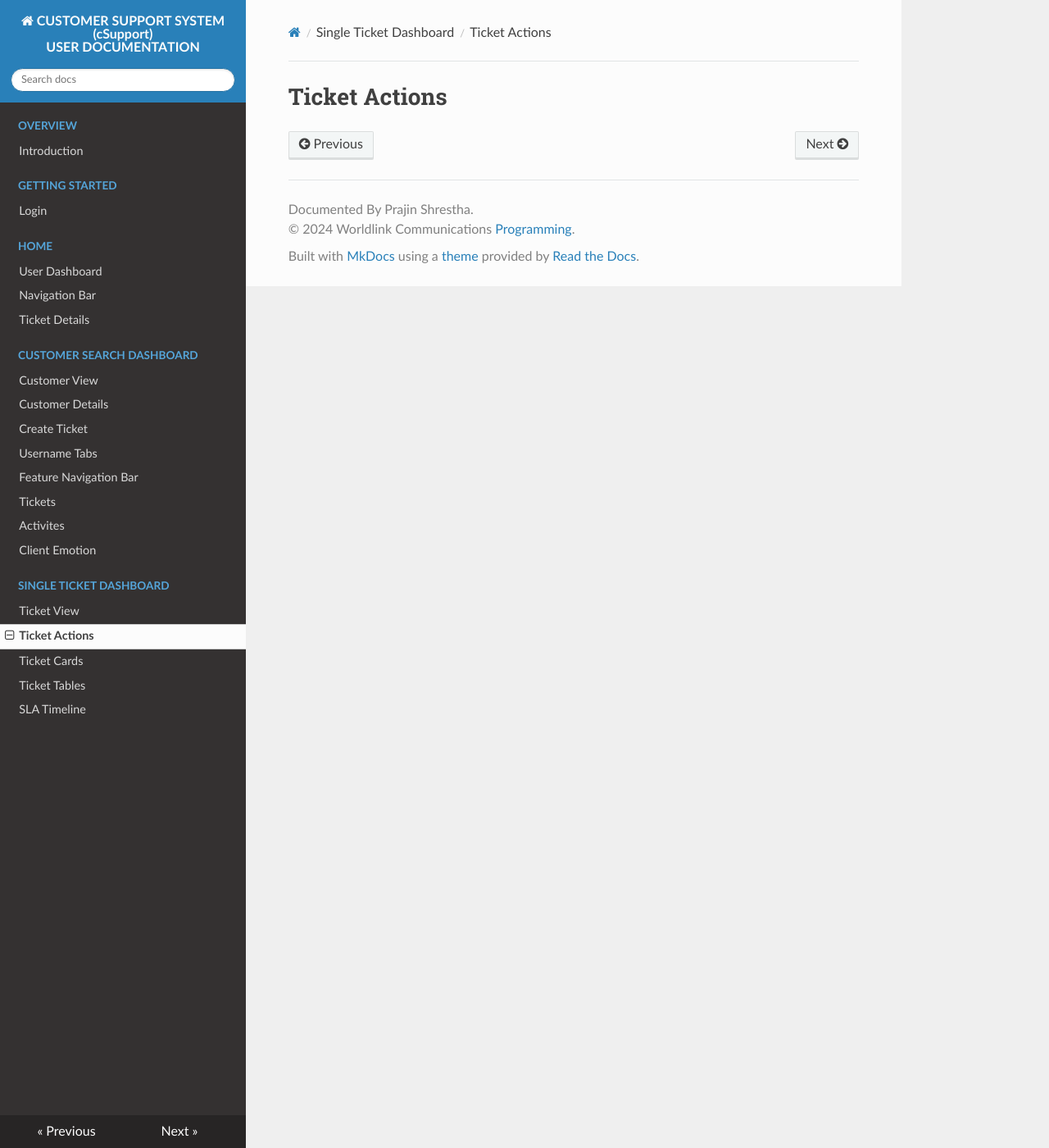
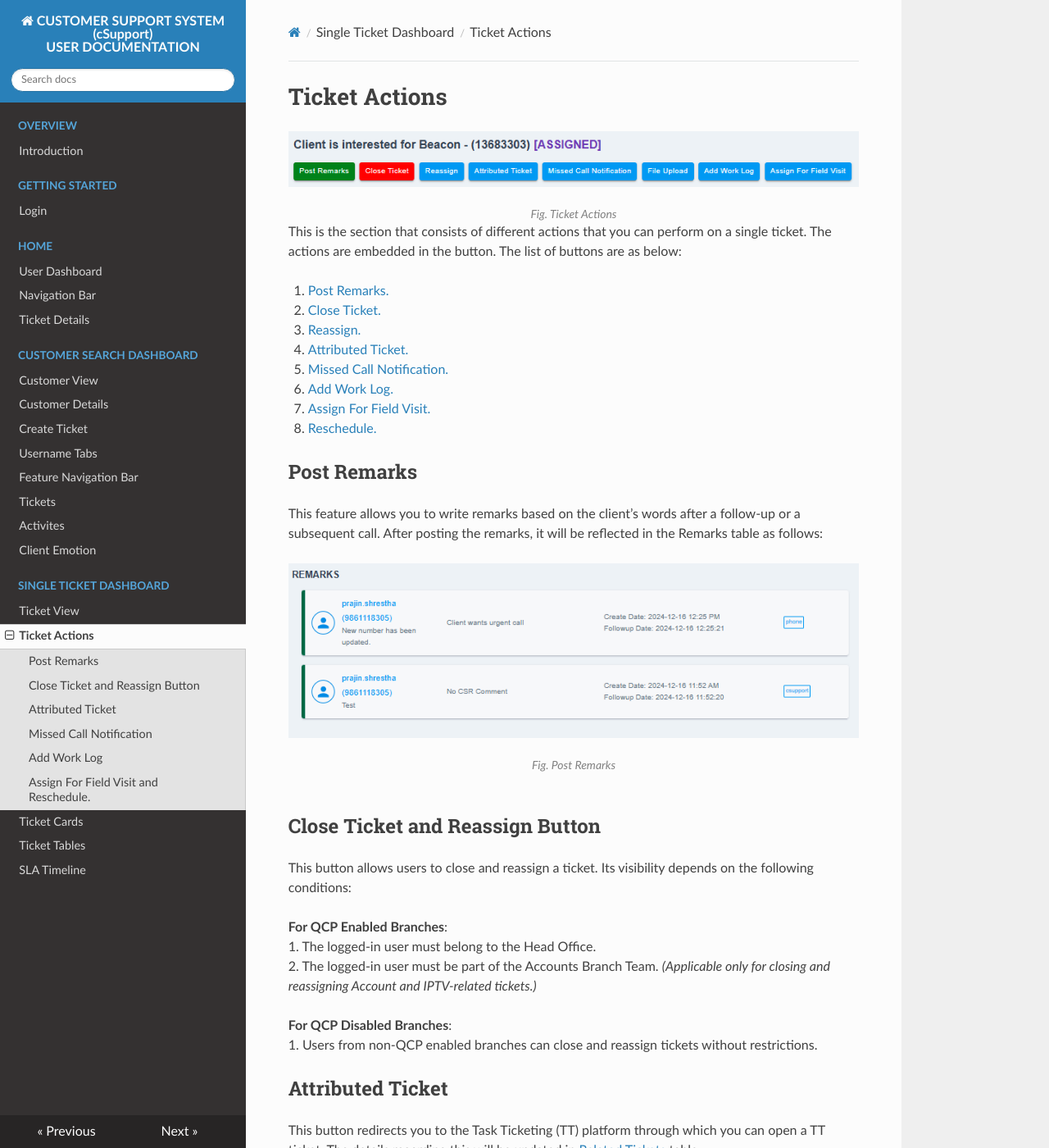
Before and after one commit to prazinn/mkdocs-cSupport-UserGuide, an MkDocs documentation site: the page built from docs/ticket-actions.md, in a window 1280 px wide and 1400 px high. Shown: the whole window at 82% size. Built offline with MkDocs 1.6.1, drawn with Linux system fonts in a browser that asks for light colours; nearby versions of some CDN libraries; some of the changed text lies outside the part shown.

Commit message:
Completed upto ticket actions

```diff
--- a/docs/ticket-actions.md
+++ b/docs/ticket-actions.md
@@ -1 +1,94 @@
 # Ticket Actions
+
+<!-- NEED TO CHANGE IMAGE -->
+![Ticket Actions](img/ticket-actions.png){ style="display: block; margin: auto;" }
+<div align="center">
+<i style="font-size: 14px; color: grey;">Fig. Ticket Actions</i>
+</div>
+
+This is the section that consists of different actions that you can perform on a single ticket. The actions are embedded in the button. The list of buttons are as below:
+
+1. [Post Remarks.](#post-remarks)
+1. [Close Ticket.](#close-ticket-and-reassign-button)
+1. [Reassign.](#close-ticket-and-reassign-button)
+1. [Attributed Ticket.](#attributed-ticket)
+1. [Missed Call Notification.](#missed-call-notification)
+1. [Add Work Log.](#add-work-log)
+1. [Assign For Field Visit.](#assign-for-field-visit-and-reschedule)
+1. [Reschedule.](#assign-for-field-visit-and-reschedule)
+
+## Post Remarks
+
+This feature allows you to write  remarks based on the client’s words after a follow-up or a subsequent call. After posting the remarks, it will be reflected in the Remarks table as follows:
+
+![Post Remarks](img/remarks-table.png){ style="display: block; margin: auto;" }
+<div align="center">
+<i style="font-size: 14px; color: grey;">Fig. Post Remarks</i>
+</div><br>
+
+## Close Ticket and Reassign Button
+
+This button allows users to close and reassign a ticket. Its visibility depends on the following conditions:
+
+**For QCP Enabled Branches**:
+1. The logged-in user must belong to the Head Office.
+2. The logged-in user must be part of the Accounts Branch Team. *(Applicable only for closing and reassigning Account and IPTV-related tickets.)*
+
+**For QCP Disabled Branches**:
+1. Users from non-QCP enabled branches can close and reassign tickets without restrictions.
+
+## Attributed Ticket
+
+This button redirects you to the Task Ticketing (TT) platform through which you can open a TT ticket. The details regarding this will be updated in [Related Tickets](ticket-tables.md/#related-tickets) table.
+
+![TT Platform](img/tt-platform.png){ style="display: block; margin: auto;" }
+<div align="center">
+<i style="font-size: 14px; color: grey;">Fig. TT Platform</i>
+</div><br>
+
+**Visibility Conditions:**<br>
+The user should be under the following groups:
+
+- Administrator.
+- Enterprise Support.
+- Enterprise Sales Manager.
+- Enterprise Team.
+- Enterprise L1 Support.
+- Enterprise L2 Support.
+- Enterprises Support Admin.
+
+!!! note
+    Close ticket button will be disabled in cSupport if the attribute(TT) ticket is pending.
+
+## Missed Call Notification
+
+This feature lets you send a notification via SMS or Viber if the client is unreachable during a follow-up call. You can select from different templates based on your department.
+
+![Missed Call Notification](img/missed-call-notification.png){ style="display: block; margin: auto;" }
+<div align="center">
+<i style="font-size: 14px; color: grey;">Fig. Missed Call Notification</i>
+</div>
+
+## Add Work Log
+
+This section lets you add comments, record the time spent, and attach any documents related to the issues. The details regarding this will be updated in [Work Log](ticket-tables.md/#work-log) table.
+
+![Add Work Log](img/add-work-log.png){ style="display: block; margin: auto;" }
+<div align="center">
+<i style="font-size: 14px; color: grey;">Fig. Add Work Log</i>
+</div><br>
+
+## Assign For Field Visit and Reschedule.
+
+This feature lets you assign the ticket to queue. If the ticket is already in queue and the status is parked, then Reschedule button will appear.
+
+![Assign For Field Visit](img/assign-for-field-visit.png){ style="display: block; margin: auto;" }
+<div align="center">
+<i style="font-size: 14px; color: grey;">Fig. Assign For Field Visit</i>
+</div>
+
+**Visibility Conditions:**
+
+- Client's branch should be QCP enabled.
+- The ticket opened should not be Account Related.
+- Ticket status in queue should be "HOLD" for Reschedule button to appear.
```
Also changed, not shown: docs/SLA-timeline.md (+18 -0 lines), docs/ticket-tables.md (+7 -0 lines), docs/img/add-work-log.png (added), docs/img/assign-for-field-visit.png (added), docs/img/missed-call-notification.png (added), docs/img/remarks-table.png (added), docs/img/sla-timeline.png (added), docs/img/ticket-actions.png (added), docs/img/ticket-journey.png (added), docs/img/tt-platform.png (added).
